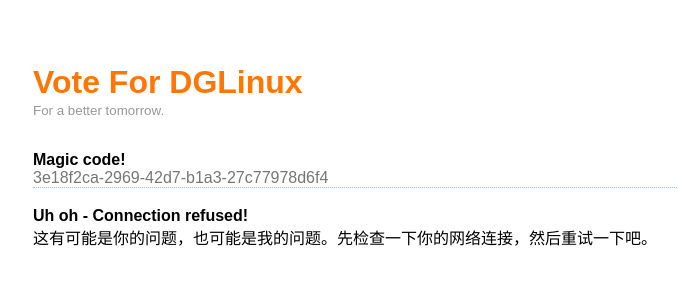
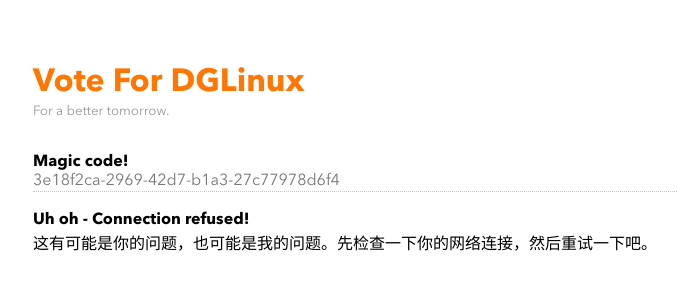
Before and after one commit to dglinux/vote-for-dglinux, a plain HTML site: page index.html in a window 1280 px wide. Shown: the whole page, without its empty margins (95-773 px from the left). Drawn offline with Linux system fonts and the light colour scheme; the site is published under a folder, as on GitHub Pages, so addresses that start at the root find nothing; no server answers.

Commit message:
Relativified path

```diff
--- a/css/styles.css
+++ b/css/styles.css
@@ -1,12 +1,12 @@
 @font-face {
     font-family: "Avenir Next";
-    src: url("/fonts/avenir.otf");
+    src: url("../fonts/avenir.otf");
 }
 
 @font-face {
     font-weight: bold;
     font-family: "Avenir Next";
-    src: url("/fonts/avenir.bold.otf");
+    src: url("../fonts/avenir.bold.otf");
 }
 
 @keyframes blink {
```
